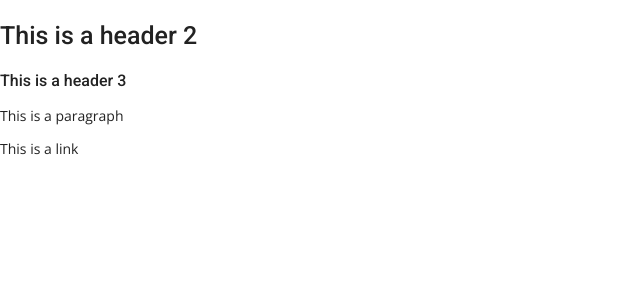
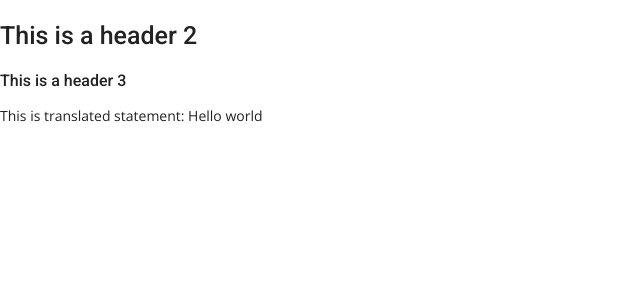
Before and after one commit to sspr/allegro-rolnik, a React (Create React App) app: page / in a window 1280 px wide. Shown: the top 300 px of the page, without its empty margins (0-640 px from the left). Built offline with nearby package versions, Linux system fonts and the light colour scheme.

Commit message:
Create provider for i18n with messages, locale and setLocale function, display translated test message

```diff
--- a/src/app/App.tsx
+++ b/src/app/App.tsx
@@ -1,10 +1,13 @@
+import { useIntl } from 'react-intl';
+
 export const App = () => {
+  const intl = useIntl();
+
   return (
     <>
       <h2>This is a header 2</h2>
       <h3>This is a header 3</h3>
-      <p>This is a paragraph</p>
-      <a href="#">This is a link</a>
+      <p>This is translated statement: {intl.formatMessage({ id: 'test.helloWorld' })}</p>
     </>
   );
 };
--- /dev/null
+++ b/src/context/locale/appLocale.enum.ts
@@ -0,0 +1,4 @@
+export enum AppLocale {
+  en = 'en',
+  pl = 'pl',
+}
--- /dev/null
+++ b/src/context/locale/defaultLocale.ts
@@ -0,0 +1,6 @@
+import { AppLocale } from './appLocale.enum';
+
+const usersLocalce = navigator.language.substring(0, 2);
+
+export const defaultLocale: AppLocale =
+  usersLocalce === 'pl' || 'en' ? (usersLocalce as AppLocale) : ('en' as AppLocale);
--- /dev/null
+++ b/src/context/locale/localeContext/localeContetx.ts
@@ -0,0 +1,4 @@
+import { createContext } from 'react';
+import { LocaleContextValuesTypes } from './localeContetx.types';
+
+export const localeContext = createContext<LocaleContextValuesTypes | undefined>(undefined);
--- /dev/null
+++ b/src/context/locale/localeContext/localeContetx.types.ts
@@ -0,0 +1,6 @@
+import { AppLocale } from '../appLocale.enum';
+
+export type LocaleContextValuesTypes = {
+  locale: AppLocale;
+  setLocale: (locale: AppLocale) => void;
+};
--- /dev/null
+++ b/src/context/locale/localeContextController/LocaleContextController.tsx
@@ -0,0 +1,16 @@
+import { useState } from 'react';
+import { IntlProvider } from 'react-intl';
+import { translations } from '../../../i18n/messages';
+import { defaultLocale } from '../defaultLocale';
+import { localeContext } from '../localeContext/localeContetx';
+import { LocaleContextControllerProps } from './LocaleContextController.types';
+
+export const LocaleContextController = ({ children }: LocaleContextControllerProps) => {
+  const [locale, setLocale] = useState(defaultLocale);
+
+  return (
+    <IntlProvider defaultLocale={defaultLocale} key={locale} locale={locale} messages={translations[locale]}>
+      <localeContext.Provider value={{ locale, setLocale }}>{children}</localeContext.Provider>
+    </IntlProvider>
+  );
+};
--- /dev/null
+++ b/src/context/locale/localeContextController/LocaleContextController.types.ts
@@ -0,0 +1,5 @@
+import { ReactNode } from 'react';
+
+export type LocaleContextControllerProps = {
+  children: ReactNode;
+};
--- /dev/null
+++ b/src/i18n/data/en.json
@@ -0,0 +1,3 @@
+{
+  "test.helloWorld": "Hello world"
+}
--- /dev/null
+++ b/src/i18n/data/pl.json
@@ -0,0 +1,3 @@
+{
+  "test.helloWorld": "Witaj świecie"
+}
--- /dev/null
+++ b/src/i18n/messages.ts
@@ -0,0 +1,9 @@
+import { AppLocale } from '../context/locale/appLocale.enum';
+
+import enMessages from './data/en.json';
+import plMessages from './data/pl.json';
+
+export const translations = {
+  [AppLocale.en]: enMessages,
+  [AppLocale.pl]: plMessages,
+};
--- a/src/providers/AppProviders.tsx
+++ b/src/providers/AppProviders.tsx
@@ -2,10 +2,11 @@ import { AppProvidersProps } from './AppProviders.types';
 import { ThemeProvider } from 'styled-components';
 import { theme } from '../assets/styles/theme.styles';
 import { GlobalStyles } from '../assets/styles/GlobalStyles';
+import { LocaleContextController } from '../context/locale/localeContextController/LocaleContextController';
 
 export const AppProviders = ({ children }: AppProvidersProps) => (
   <ThemeProvider theme={theme}>
     <GlobalStyles />
-    {children}
+    <LocaleContextController>{children}</LocaleContextController>
   </ThemeProvider>
 );
```
